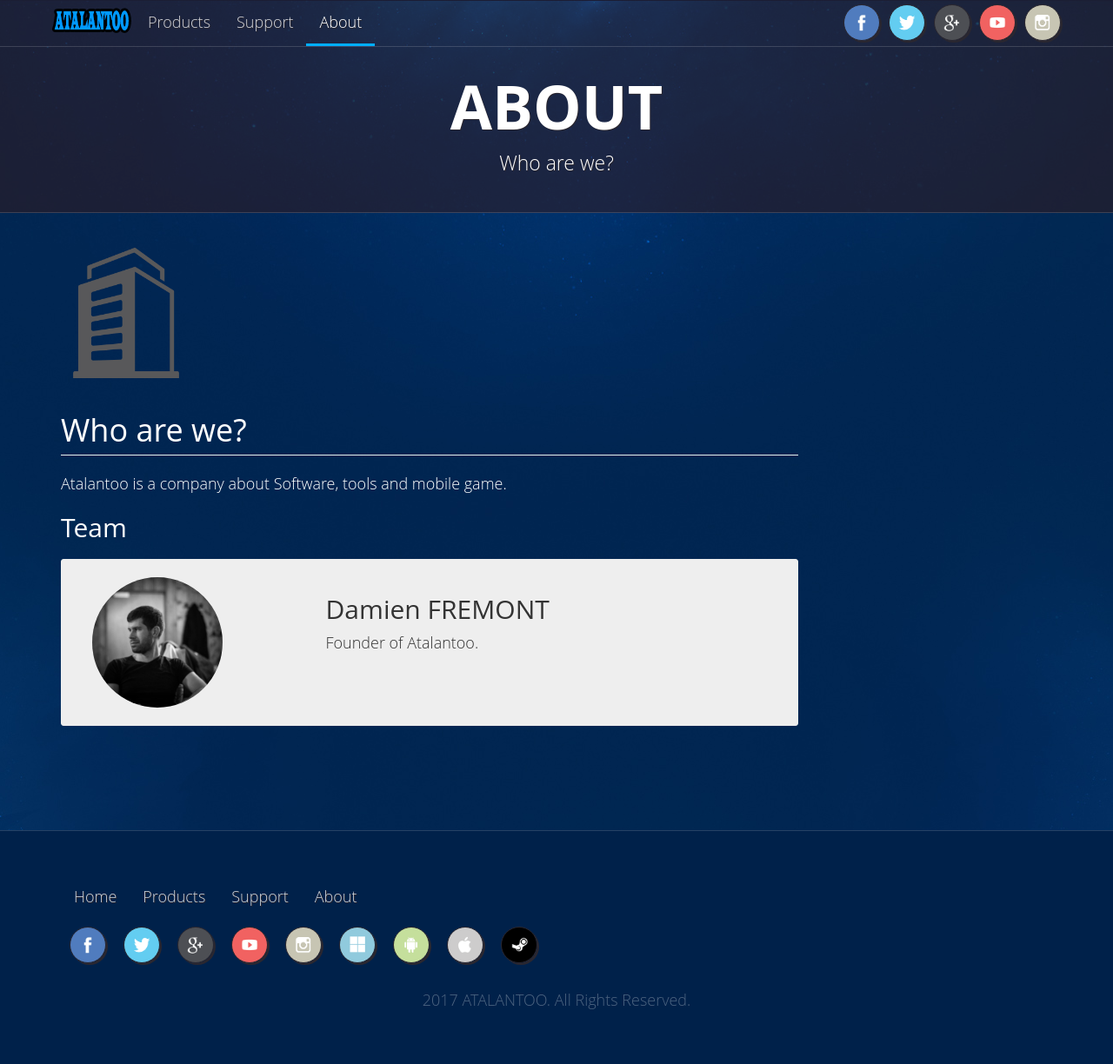
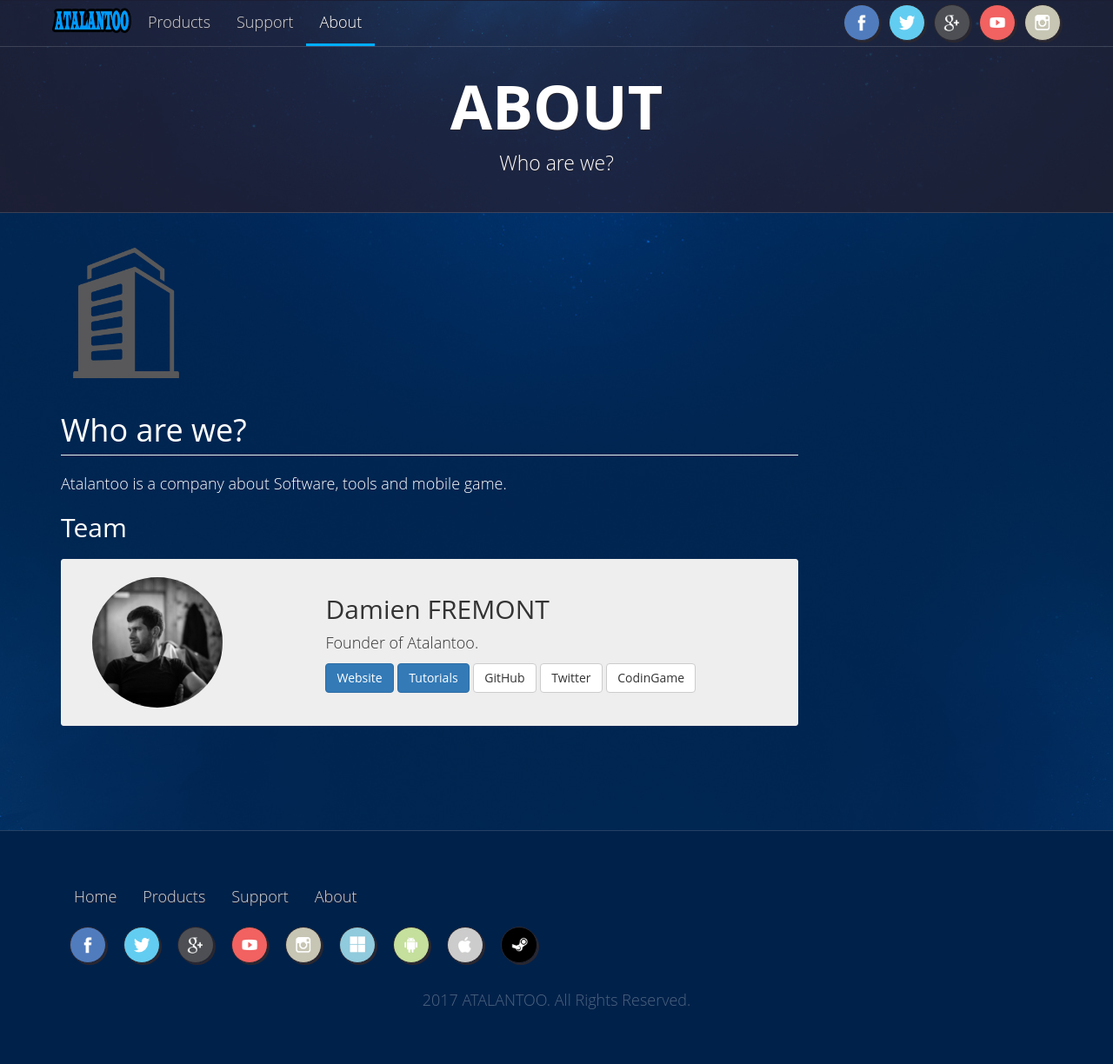
Before and after one commit to Atalantoo/site, a Jekyll site: the page built from about.html, in a window 1280 px wide. Shown: the whole page at 87% size. Built offline with Jekyll 4.4.1, drawn with Linux system fonts in a browser that asks for light colours.

Commit message:
about: team: social

```diff
--- a/about.html
+++ b/about.html
@@ -19,6 +19,11 @@
     <div class="col-md-8">
        <h2>Damien FREMONT</h2>
        <p>Founder of Atalantoo.</p>
+       <a class="btn btn-primary" target="_blank" href="https://damienfremont.com/">Website</a>
+       <a class="btn btn-primary" target="_blank" href="https://damienfremont.com/category/posts/tutorials/">Tutorials</a>
+       <a class="btn btn-default" target="_blank" href="https://github.com/DamienFremont">GitHub</a>
+       <a class="btn btn-default" target="_blank" href="http://twitter.com/damien_fremont">Twitter</a>
+       <a class="btn btn-default" target="_blank" href="https://www.codingame.com/profile/bd82f38e45e2ca1d93dfebdd537373540086391">CodinGame</a>
     </div>
   </div>
 </div>
```
